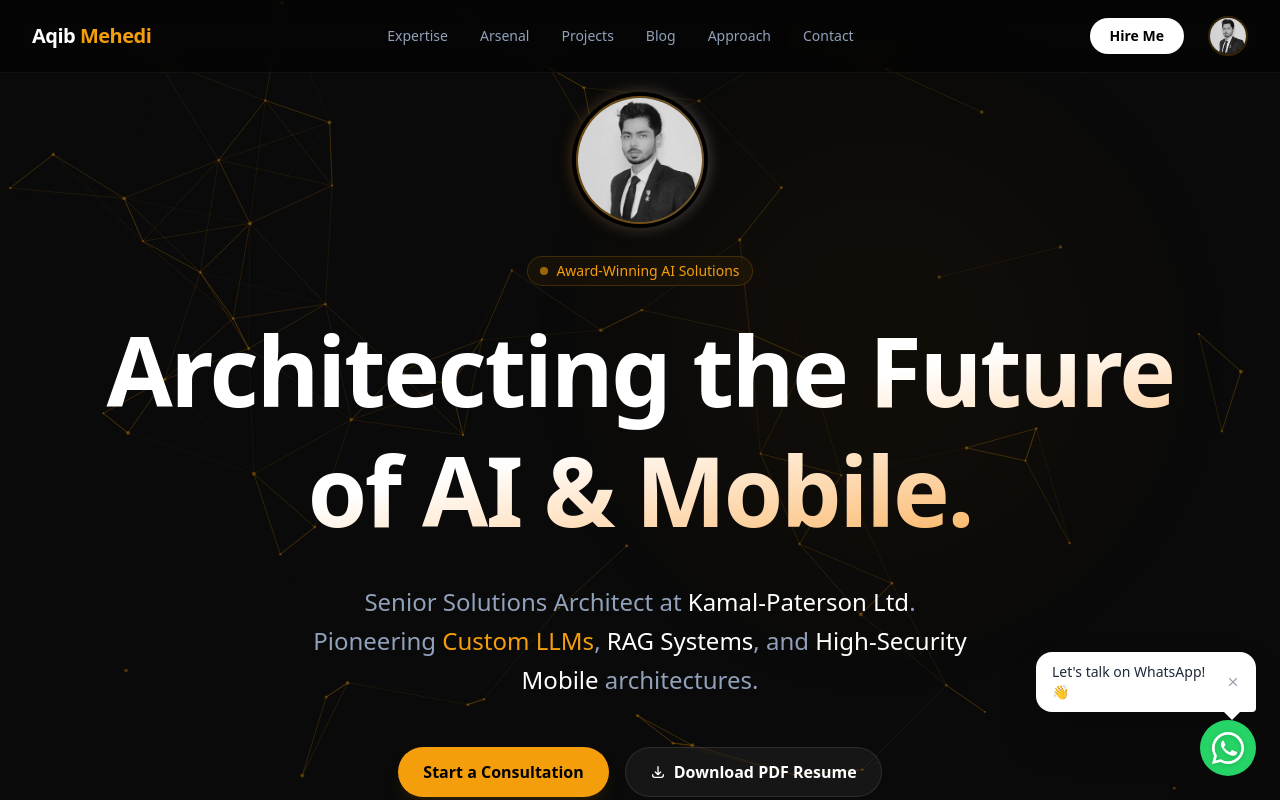
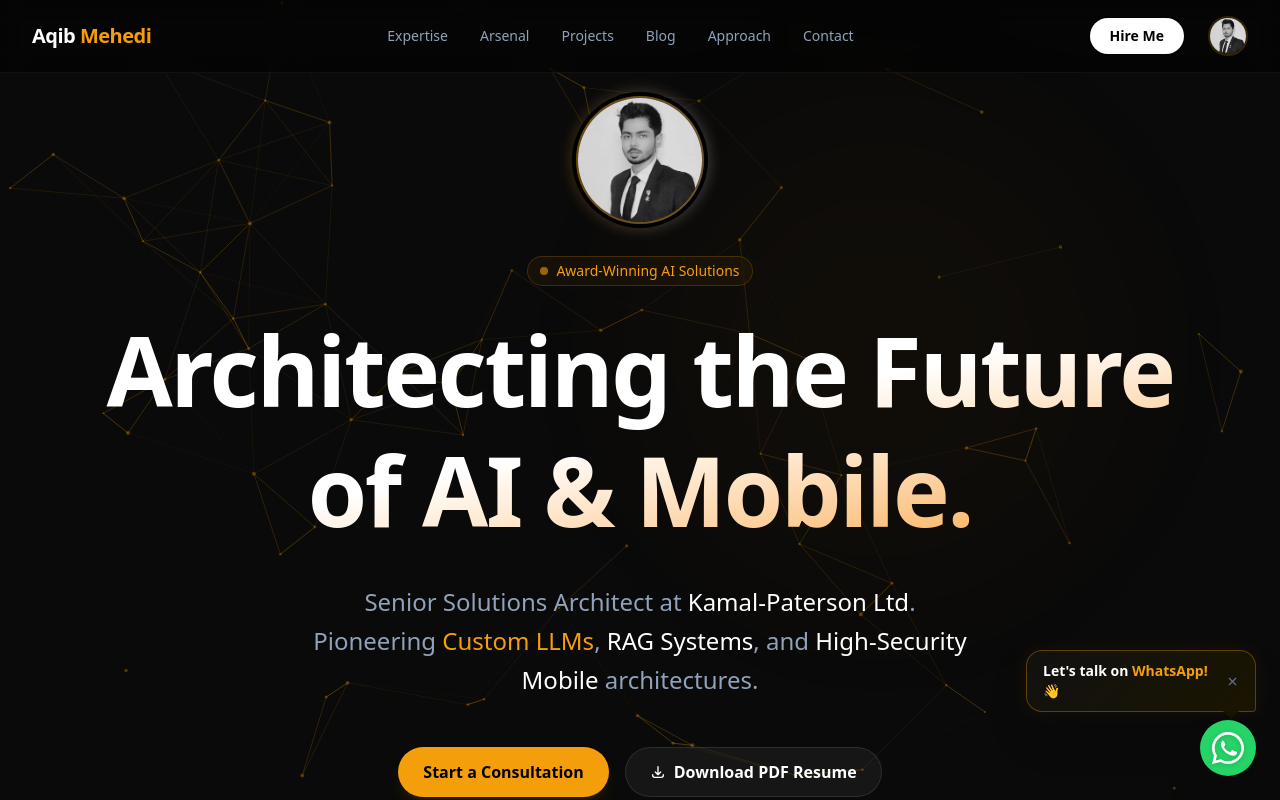
Before and after one commit to aqibmehedi007/Portfolio-Site, a Next.js app: page / in a window 1280 px wide. Shown: the top 800 px of the page. Built offline with nearby package versions, Linux system fonts and the light colour scheme; no server answers; the database is empty.

Commit message:
style: whatsapp tooltip dark theme with amber accent to match site palette

```diff
--- a/src/components/features/WhatsAppButton.tsx
+++ b/src/components/features/WhatsAppButton.tsx
@@ -36,17 +36,22 @@ export default function WhatsAppButton() {
         <div className="fixed bottom-6 right-6 z-50 flex flex-col items-end gap-2">
             {/* Tooltip bubble */}
             {showTooltip && !dismissed && (
-                <div className="relative flex items-center gap-2 bg-white text-gray-800 text-sm font-medium px-4 py-2.5 rounded-2xl rounded-br-sm shadow-2xl max-w-[220px] animate-in slide-in-from-bottom-2 fade-in duration-300">
-                    <span>Let's talk on WhatsApp! 👋</span>
+                <div className="relative flex items-center gap-2 px-4 py-2.5 rounded-2xl rounded-br-sm shadow-2xl max-w-[230px] animate-in slide-in-from-bottom-2 fade-in duration-300 border border-brand-amber/30"
+                    style={{ background: "linear-gradient(135deg, #111 0%, #1a1500 100%)" }}>
+                    <span className="text-sm font-semibold text-white">Let&apos;s talk on <span className="text-brand-amber">WhatsApp!</span> 👋</span>
                     <button
                         onClick={() => { setShowTooltip(false); setDismissed(true); }}
-                        className="ml-1 text-gray-400 hover:text-gray-600 flex-shrink-0"
+                        className="ml-1 text-slate-500 hover:text-brand-amber flex-shrink-0 transition-colors"
                         aria-label="Dismiss"
                     >
-                        <X size={14} />
+                        <X size={13} />
                     </button>
+                    {/* Amber glow */}
+                    <div className="absolute inset-0 rounded-2xl rounded-br-sm pointer-events-none"
+                        style={{ boxShadow: "0 0 20px rgba(245,158,11,0.08)" }} />
                     {/* Tail */}
-                    <div className="absolute -bottom-2 right-4 w-0 h-0 border-l-8 border-l-transparent border-r-8 border-r-transparent border-t-8 border-t-white" />
+                    <div className="absolute -bottom-2 right-4 w-0 h-0 border-l-8 border-l-transparent border-r-8 border-r-transparent border-t-8"
+                        style={{ borderTopColor: "#1a1500" }} />
                 </div>
             )}
 
```
